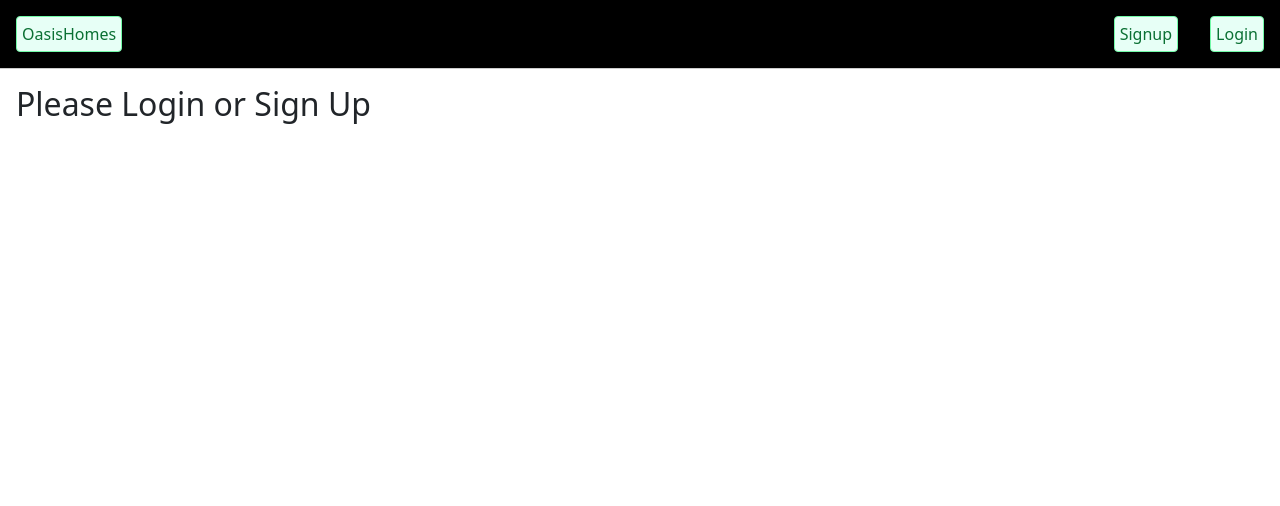
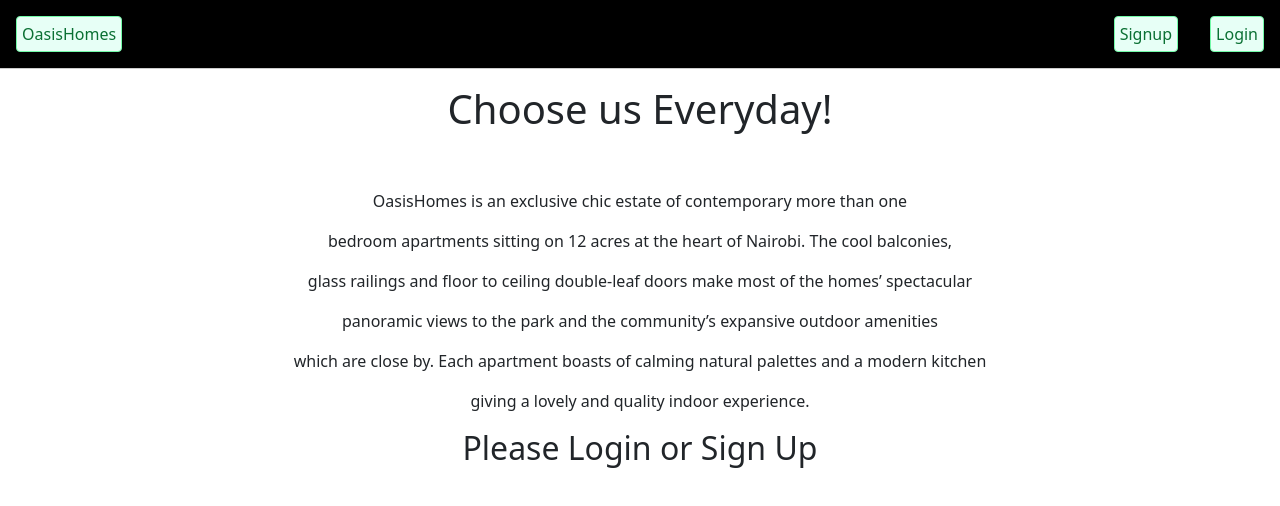
Before and after one commit to Calvin-Ngugi/phase-4-project-houses, a React (Create React App) app in the folder client/: page / in a window 1280 px wide. Shown: the top 506 px of the page. Built offline with nearby package versions, Linux system fonts and the light colour scheme; no server answers.

Commit message:
adding home page features

```diff
--- a/client/src/Components/Home.js
+++ b/client/src/Components/Home.js
@@ -1,5 +1,11 @@
 import { useEffect, useState } from "react";
 import Houses from "./Houses/Houses";
+
+// const inline = {
+//   display: "flex",
+//   text: "900px"
+// }
+
 
 function Home({ user }) {
   const [house, setHouses] = useState([]);
@@ -26,7 +32,22 @@ function Home({ user }) {
       </>
     );
   } else {
-    return <h2>Please Login or Sign Up</h2>;
+    return (
+      <>
+        <div>
+          <div className="text-center">
+            <h1>Choose us Everyday!</h1>
+            <p className="pt-5 mb-20 text-4xl">OasisHomes is an exclusive chic estate of contemporary more than one </p>
+            <p className="text-2xl">bedroom apartments sitting on 12 acres at the heart of Nairobi. The cool balconies, </p>
+            <p>glass railings and floor to ceiling double-leaf doors make most of the homes’ spectacular </p>
+            <p>panoramic views to the park and the community’s expansive outdoor amenities </p>
+            <p>which are close by. Each apartment boasts of calming natural palettes and a modern kitchen </p>
+            <p className="text-5xl">giving a lovely and quality indoor experience.</p>
+            <h2 className="font-extrabold">Please Login or Sign Up</h2>
+          </div>
+        </div>
+      </>
+    );
   }
 }
 
```
